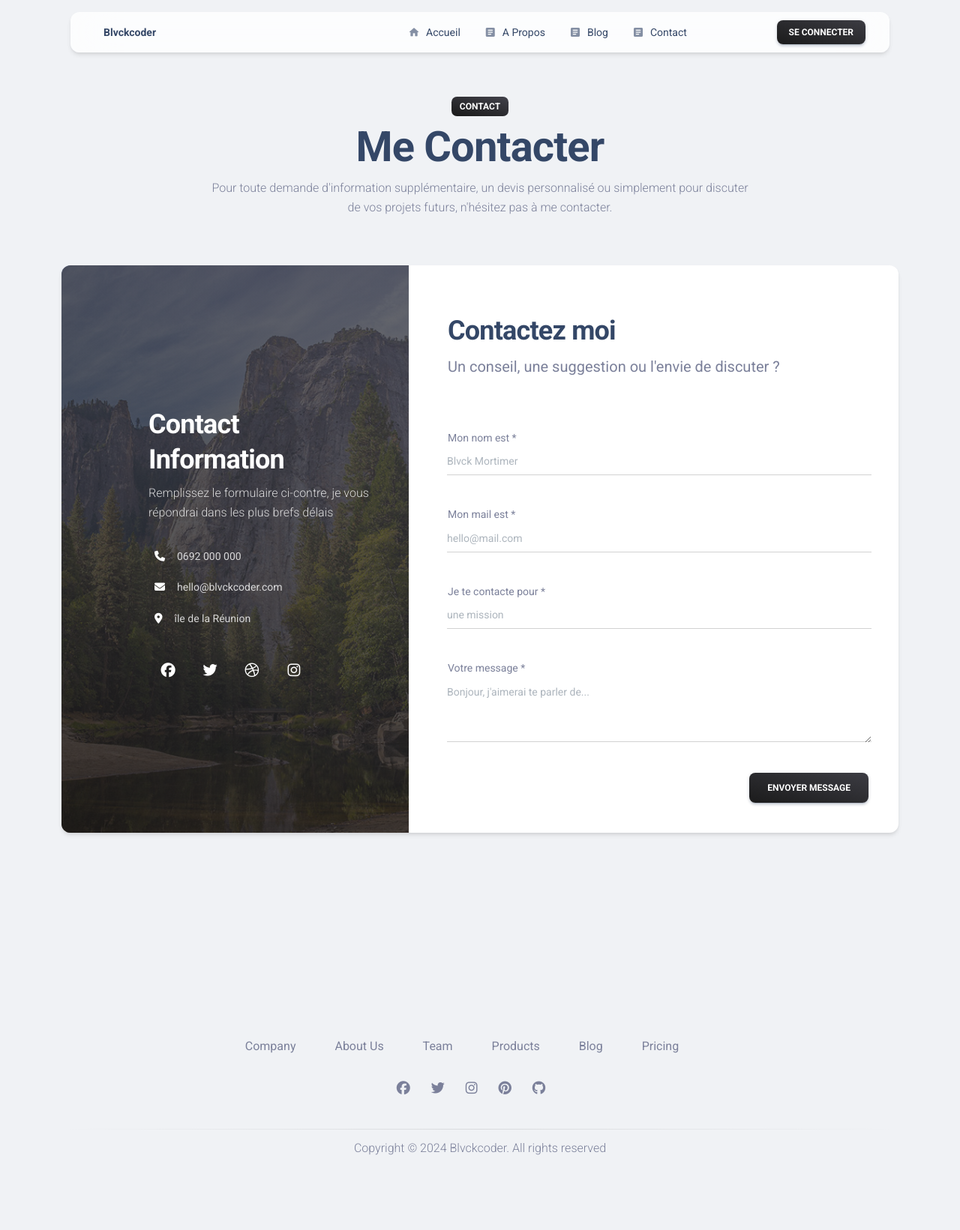
After one commit to blvckcoder/P5-Blog, a PHP site: template templates/frontend/contact.twig in a window 1280 px wide. The commit adds this page. Shown: the whole page at 75% size. Run offline with PHP 8.4, Linux system fonts and the light colour scheme; the template is opened without the code that fills it, so the values that code supplies are empty; some libraries are stand-ins or nearby versions.

Commit message:
ENHANCEMENT(contact): Add contact page

```diff
--- a/public/index.php
+++ b/public/index.php
@@ -27,6 +27,7 @@ $router->map('GET', '/blog', 'App\Controllers\PostController#displayPosts', 'All
 $router->map('GET', '/post/[i:id]', 'App\Controllers\PostController#displayPost', 'SinglePost');
 $router->map('POST', '/comment/create', 'App\Controllers\CommentController#create', 'CreateComment');
 $router->map('GET', '/commentdelete/[i:id]', 'App\Controllers\CommentController#delete', 'DeleteComment');
+$router->map('GET', '/contact', 'App\Controllers\ContactController#displayContactForm', 'ContactForm');
 $router->map('POST', '/sendmail', 'App\Controllers\ContactController#handleForm', 'SendMail');
 //BACK
 //admin
--- /dev/null
+++ b/templates/frontend/contact.twig
@@ -0,0 +1,131 @@
+{% extends 'frontend/layout.html.twig' %}
+
+{% block title %}
+<title>Blog PHP - Contact</title>
+{% endblock %}
+
+
+{% block content %}
+
+<!-- Section du formulaire de contact -->
+  <section class="py-8">
+    <div class="container">
+
+      <div class="row">
+        <div class="col-8 mx-auto text-center mb-5">
+          <span class="badge bg-gradient-dark mb-2">CONTACT</span>
+          <h2 class="display-4 fw-bold">Me Contacter</h2>
+          <p>
+            Pour toute demande d'information supplémentaire, un devis personnalisé ou simplement pour discuter de vos
+            projets futurs, n'hésitez pas à me contacter.
+          </p>
+        </div>
+      </div>
+
+      <div class="row">
+        <div class="col">
+          <div class="card box-shadow-xl overflow-hidden mb-5">
+            <div class="row">
+              <div class="col-lg-5 position-relative bg-cover px-0"
+                style="background-image: url('../public/assets/img/examples/blog2.jpg')" loading="lazy">
+                <div class="z-index-2 text-center d-flex h-100 w-100 d-flex m-auto justify-content-center">
+                  <div class="mask bg-gradient-dark opacity-8"></div>
+                  <div class="p-5 ps-sm-8 position-relative text-start my-auto z-index-2">
+                    <h2 class="text-white">Contact Information</h2>
+                    <p class="text-white opacity-8 mb-4">Remplissez le formulaire ci-contre, je vous répondrai dans les
+                      plus brefs délais</p>
+                    <div class="d-flex p-2 text-white">
+                      <div>
+                        <i class="fas fa-phone text-sm" aria-hidden="true"></i>
+                      </div>
+                      <div class="ps-3">
+                        <span class="text-sm opacity-8">0692 000 000</span>
+                      </div>
+                    </div>
+                    <div class="d-flex p-2 text-white">
+                      <div>
+                        <i class="fas fa-envelope text-sm" aria-hidden="true"></i>
+                      </div>
+                      <div class="ps-3">
+                        <span class="text-sm opacity-8">hello@blvckcoder.com</span>
+                      </div>
+                    </div>
+                    <div class="d-flex p-2 text-white">
+                      <div>
+                        <i class="fas fa-map-marker-alt text-sm" aria-hidden="true"></i>
+                      </div>
+                      <div class="ps-3">
+                        <span class="text-sm opacity-8">île de la Réunion</span>
+                      </div>
+                    </div>
+                    <div class="mt-4">
+                      <button type="button" class="btn btn-icon-only btn-link text-white btn-lg mb-0"
+                        data-toggle="tooltip" data-placement="bottom" data-original-title="Log in with Facebook">
+                        <i class="fab fa-facebook" aria-hidden="true"></i>
+                      </button>
+                      <button type="button" class="btn btn-icon-only btn-link text-white btn-lg mb-0"
+                        data-toggle="tooltip" data-placement="bottom" data-original-title="Log in with Twitter">
+                        <i class="fab fa-twitter" aria-hidden="true"></i>
+                      </button>
+                      <button type="button" class="btn btn-icon-only btn-link text-white btn-lg mb-0"
+                        data-toggle="tooltip" data-placement="bottom" data-original-title="Log in with Dribbble">
+                        <i class="fab fa-dribbble" aria-hidden="true"></i>
+                      </button>
+                      <button type="button" class="btn btn-icon-only btn-link text-white btn-lg mb-0"
+                        data-toggle="tooltip" data-placement="bottom" data-original-title="Log in with Instagram">
+                        <i class="fab fa-instagram" aria-hidden="true"></i>
+                      </button>
+                    </div>
+                  </div>
+                </div>
+              </div>
+              <div class="col-lg-7">
+                <form class="p-3" id="contact-form" method="post" action="/sendmail">
+                  <div class="card-header px-4 py-sm-5 py-3">
+                    <h2>Contactez moi</h2>
+                    <p class="lead"> Un conseil, une suggestion ou l'envie de discuter ?</p>
+                  </div>
+                  <div class="card-body pt-1">
+                    <div class="row">
+                      <div class="col-md-12 pe-2 mb-3">
+                        <div class="input-group input-group-static mb-4">
+                          <label>Mon nom est *</label>
+                          <input name="name" type="text" class="form-control" placeholder="Blvck Mortimer" required="required">
+                        </div>
+                      </div>
+                      <div class="col-md-12 pe-2 mb-3">
+                        <div class="input-group input-group-static mb-4">
+                          <label>Mon mail est *</label>
+                          <input name="email" type="email" class="form-control" placeholder="hello@mail.com" required="required">
+                        </div>
+                      </div>
+                      <div class="col-md-12 pe-2 mb-3">
+                        <div class="input-group input-group-static mb-4">
+                          <label>Je te contacte pour *</label>
+                          <input name="subject" type="text" class="form-control" placeholder="une mission" required="required">
+                        </div>
+                      </div>
+                      <div class="col-md-12 pe-2 mb-3">
+                        <div class="input-group input-group-static mb-4">
+                          <label>Votre message *</label>
+                          <textarea name="message" class="form-control" id="message" rows="3"
+                            placeholder="Bonjour, j'aimerai te parler de..." required="required"></textarea>
+                        </div>
+                      </div>
+                    </div>
+                    <div class="row">
+                      <div class="col-md-6 text-end ms-auto">
+                        <button type="submit" class="btn bg-gradient-dark mb-0">Envoyer Message</button>
+                      </div>
+                    </div>
+                  </div>
+                </form>
+              </div>
+            </div>
+          </div>
+        </div>
+      </div>
+    </div>
+  </section>
+
+  {% endblock %}
```
Also changed, not shown: src/Controllers/ContactController.php (+10 -1 lines).
